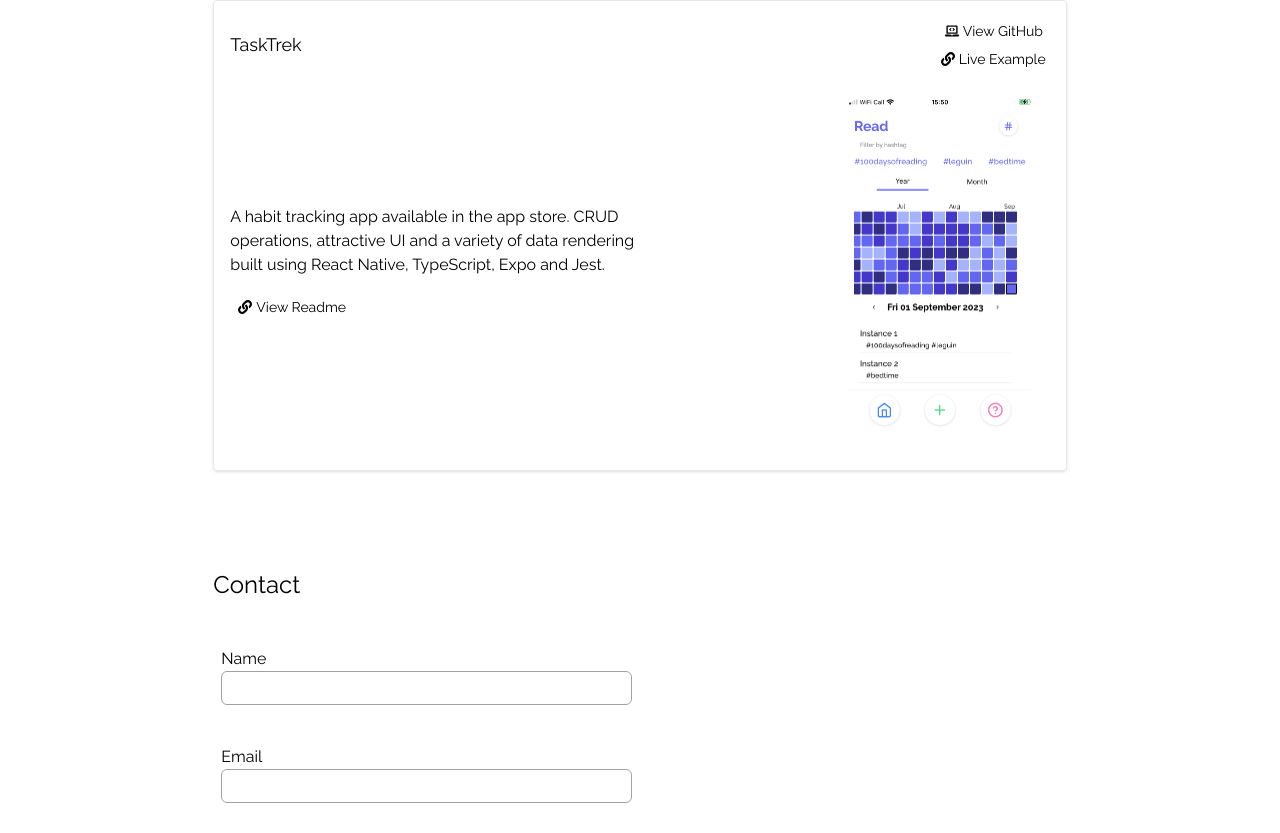
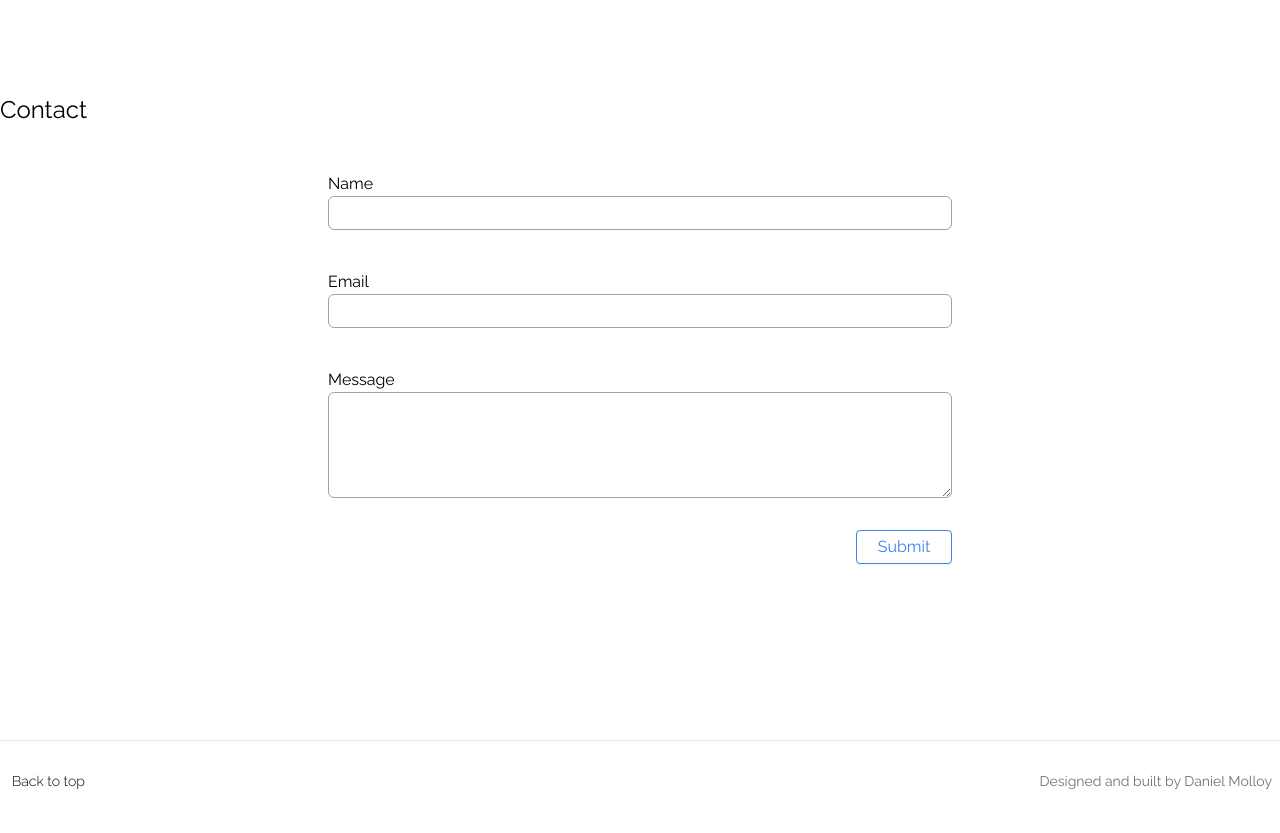
Before and after one commit to danmolloy/portfolio-site, a Next.js app: page / in a window 1280 px wide. Shown: the part 2967-3800 px from the top of the page. Built offline with nearby package versions, Linux system fonts and the light colour scheme.

Commit message:
edited contact form css, removed gigfix

```diff
--- a/app/contact/index.tsx
+++ b/app/contact/index.tsx
@@ -16,7 +16,7 @@ export default function Section() {
   const sendingMsg = (<div><h2 className="text-2xl">Message sending...</h2></div>)
 
   return (
-    <section className="flex flex-col w-full justify-between  h-[30rem]">
+    <section className="flex flex-col w-screen justify-between h-[30rem]">
       <h1>Contact</h1>
     <Formik
     initialValues={{
@@ -55,7 +55,7 @@ export default function Section() {
         })
       }}>
       {(props) => (
-      <Form data-testid="contact-form" className=" flex flex-col w-screen lg:w-1/2 ">
+      <Form data-testid="contact-form" className=" flex flex-col w-[95vw] self-center lg:w-1/2 ">
 
           <div className="flex flex-col m-2">
           <label htmlFor='name-input' className="form-label dark:text-zinc-400">Name</label>
--- a/lib/projects.ts
+++ b/lib/projects.ts
@@ -51,7 +51,7 @@ export const projectsArr: ProjectDivProps[] = [
       imgAlt: "Spelling Bee screenshot with pangram confetti"},
       blurb: "An interactive game UX with data fetching, WCAG 2.0 accessibility, keyboard event listeners and dynamic hints. Built with NextJS 14, TypeScript, Tailwind CSS and Jest.",
 },
-  {
+  /* {
     id: 2,
     title: "GigFix",
     previewLink: 'https://gig-fix-git-main-danmolloy.vercel.app/',
@@ -62,7 +62,7 @@ export const projectsArr: ProjectDivProps[] = [
       imgAlt: "GigFix landing page"},
       blurb: "A large personal project featuring CRUD operations on a relational database, authentication & authorization, WCAG 2.0 accessibility and an attractive UI. Built with NextJS, TypeScript, Formik,  Prisma (with PostgresQL), Twilio, TailwindCSS and Jest."
 
-  },
+  }, */
   {
     id: 6,
     title: "RESTful|CMS",
```
